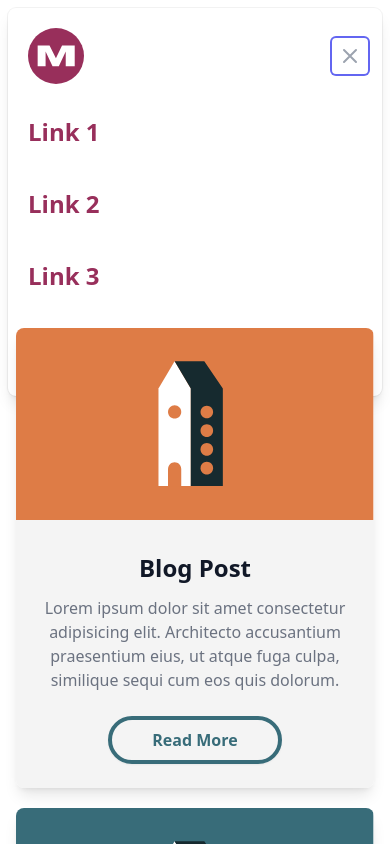
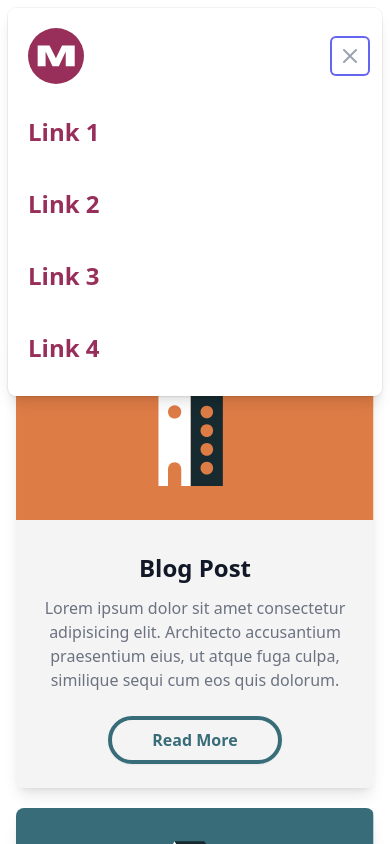
Before and after one commit to cutlope/mirador-next, a Next.js app: page /testimonial in a window 390 px wide. Both pictures are taken after a click on the button "Open menu". Shown: the top 844 px of the page. Built offline with nearby package versions, Linux system fonts and the light colour scheme.

Commit message:
mobile menu fix

```diff
--- a/components/header.js
+++ b/components/header.js
@@ -13,7 +13,7 @@ const headerLinks = [
   {
     name: 'Link 2',
     description: 'Speak directly to your customers in a more meaningful way.',
-    href: '#',
+    href: '/testimonial',
   },
   {
     name: 'Link 3',
@@ -32,11 +32,11 @@ export default function Header() {
     <Popover className='relative bg-white'>
       <div className='flex justify-between items-center py-6 px-6 lg:pr-24 lg:justify-start lg:space-x-10'>
         <div>
-          <a href='#' className='hidden lg:flex'>
+          <a href='/' className='hidden lg:flex'>
             <span className='sr-only'>Mirador</span>
             <img className='h-8 w-auto sm:h-10' src='icon.svg' alt='logo' />
           </a>
-          <a href='#' className='lg:hidden '>
+          <a href='/' className='lg:hidden '>
             <span className='sr-only'>Mirador</span>
             <img className='h-14 w-14' src='small-logo.svg' alt='logo' />
           </a>
@@ -86,7 +86,7 @@ export default function Header() {
         leaveTo='opacity-0 scale-95'>
         <Popover.Panel
           focus
-          className='absolute top-0 inset-x-0 p-2 transition transform origin-top-right lg:hidden'>
+          className='absolute top-0 inset-x-0 p-2 transition transform origin-top-right lg:hidden z-10'>
           <div className='rounded-lg shadow-lg ring-1 ring-black ring-opacity-5 bg-white divide-y-2 divide-gray-50'>
             <div className='pt-5 pb-6 px-5'>
               <div className='flex items-center justify-between'>
```
